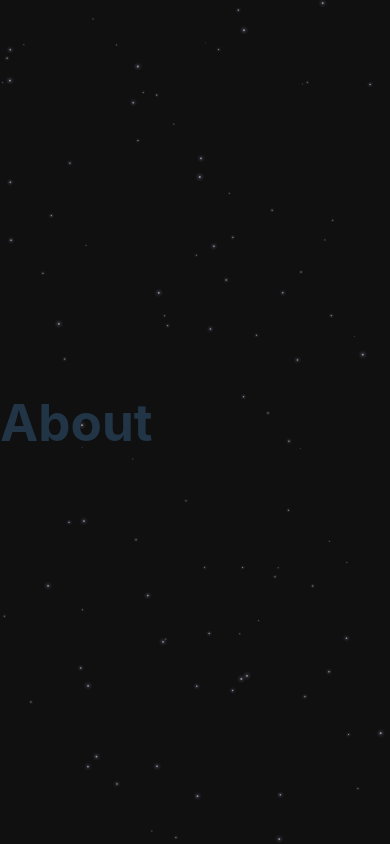
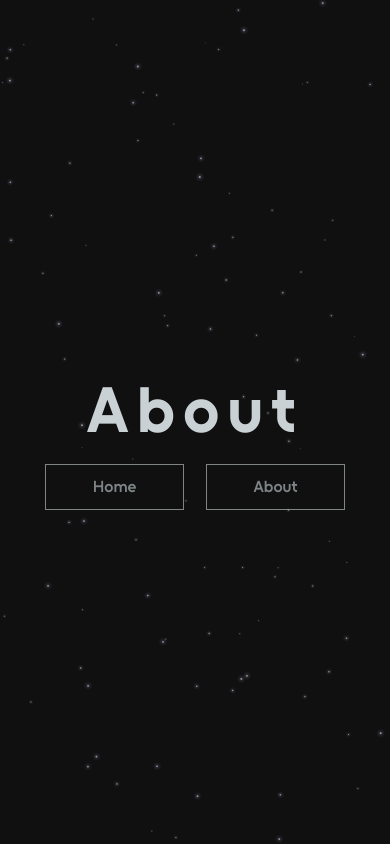
Before and after one commit to adam-alperk/WEBSITE, a React (Vite) app in the folder adigoj/: page /about in a window 390 px wide. Built offline with nearby package versions, Linux system fonts and the light colour scheme.

Commit message:
Small Changes.

```diff
--- a/adigoj/src/App.css
+++ b/adigoj/src/App.css
@@ -42,7 +42,10 @@
   position: absolute;
   width: 80%;
   height: 80%;
-  filter: opacity(50%);
+  margin-top: 30px;
+
+  filter: opacity(70%);
+  animation: fadein 3s ease-out forwards;
 }
 
 .container h1 {
@@ -78,7 +81,7 @@
   width: 10vw;
   justify-content: center;
   color: #c9d1d59a;
-  border: 3px solid #c9d1d59a;
+  border: 1.5px solid #c9d1d59a;
   padding: 10px;
   z-index: 3;
   font-family: "Unageo", sans-serif;
@@ -94,6 +97,17 @@
   background-color: #c9d1d5;
 }
 
+/* ######################################## ANIMATION ################################## */
+
+@keyframes fadein {
+  0% {
+    opacity: 0;
+  }
+  100% {
+    opacity: 1;
+  }
+}
+
 /* ############################################# PHONE ######################################## */
 
 @media (max-width: 1080px) {
@@ -103,11 +117,28 @@
   }
 
   .container h2 {
+    margin-top: -30px;
     font-size: 1rem;
+  }
+
+  .main {
+    margin-top: -80px;
   }
 
   .rive {
     width: 80%;
     height: 80%;
+    visibility: hidden;
+  }
+
+  .navigation {
+    top: 55vh;
+    width: 300px;
+    z-index: 4;
+  }
+
+  .navButton {
+    width: 30vw;
+    z-index: 4;
   }
 }
--- a/adigoj/src/pages/About.tsx
+++ b/adigoj/src/pages/About.tsx
@@ -1,11 +1,27 @@
-import React from "react";
+import { motion } from "framer-motion";
+import { Link } from "react-router-dom"; // Import Link
 import "../App.css";
 
 function About() {
   return (
-    <div className="bg">
-      <h1>About</h1>
-    </div>
+    <motion.div
+      initial={{ opacity: 0 }}
+      animate={{ opacity: 1 }}
+      exit={{ opacity: 0 }}
+      transition={{ duration: 0.5 }}
+    >
+      <div className="container">
+        <div className="navigation">
+          <Link to="/" className="navButton">
+            Home
+          </Link>
+          <Link to="/about" className="navButton">
+            About
+          </Link>
+        </div>
+        <h1>About</h1>
+      </div>
+    </motion.div>
   );
 }
 
```
